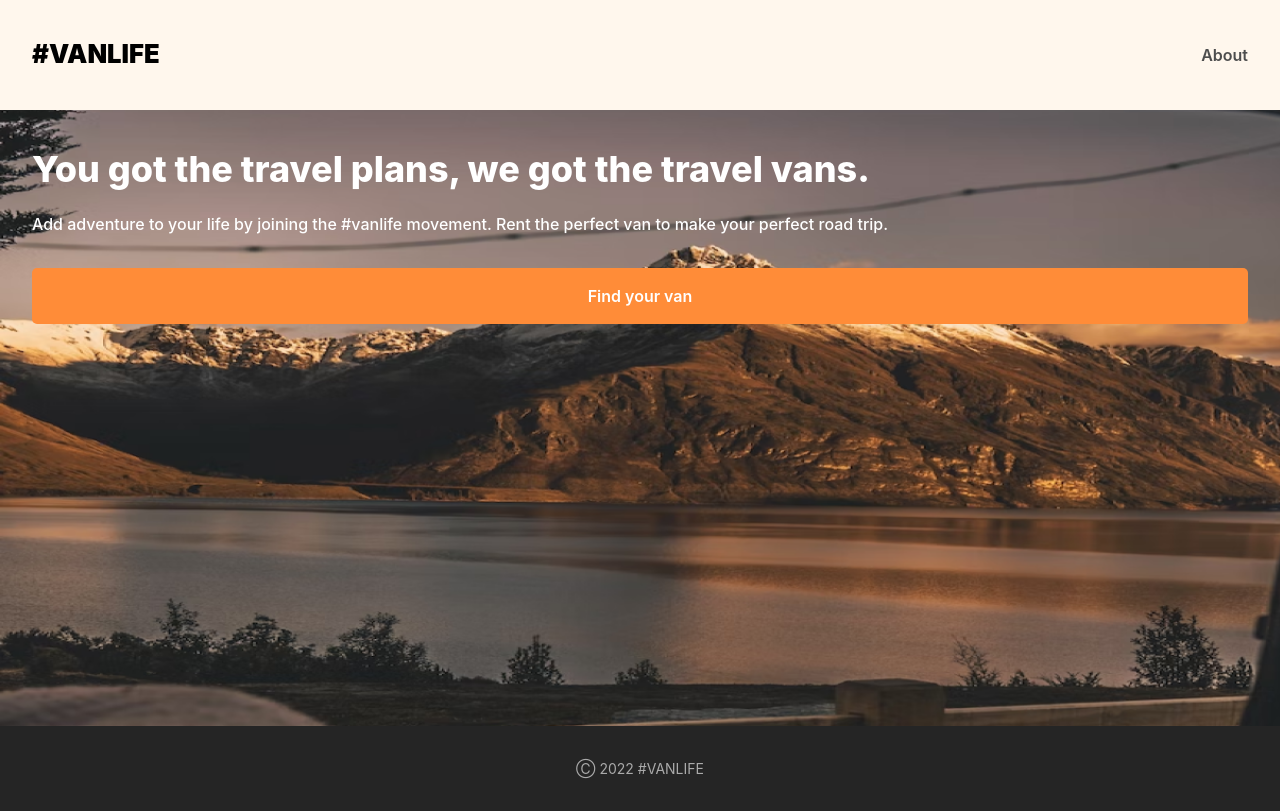
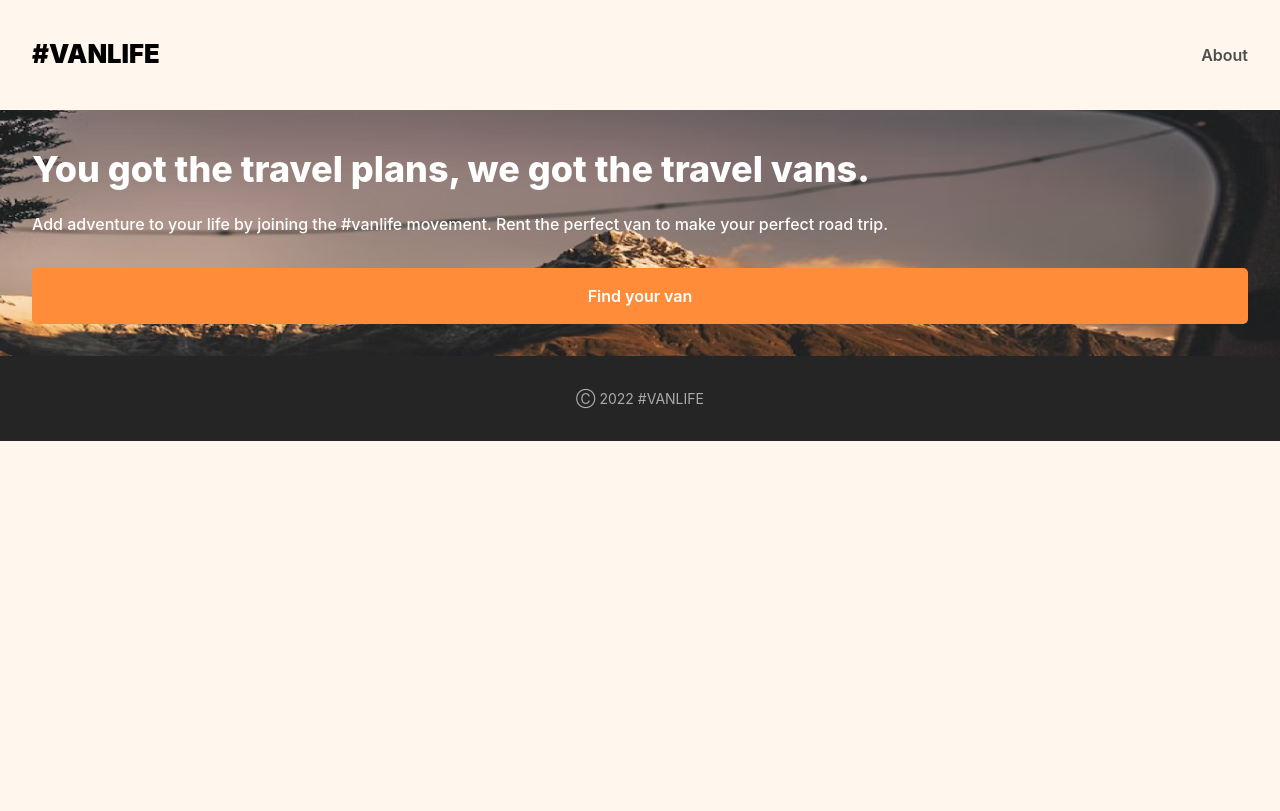
Before and after one commit to lexborron/van-life-app, a React (Vite) app: page / in a window 1280 px wide. Built offline with nearby package versions, Linux system fonts and the light colour scheme.

Commit message:
Remove 'height' property from home container css

```diff
--- a/src/App.css
+++ b/src/App.css
@@ -60,7 +60,6 @@ img {
   background-image: url(./assets/images/home-hero.png);
   background-size: cover;
   color: #fff;
-  height: 77vh;
 }
 
 .home-container p {
```
